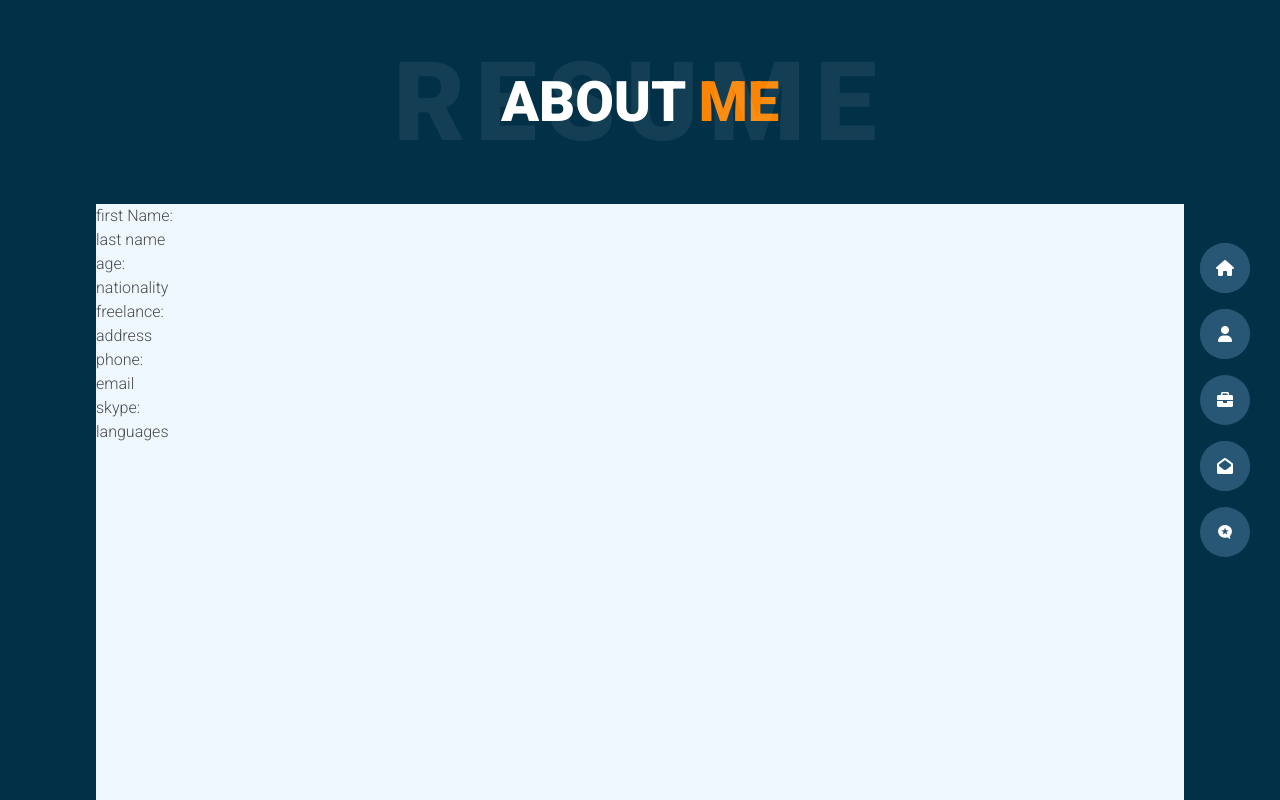
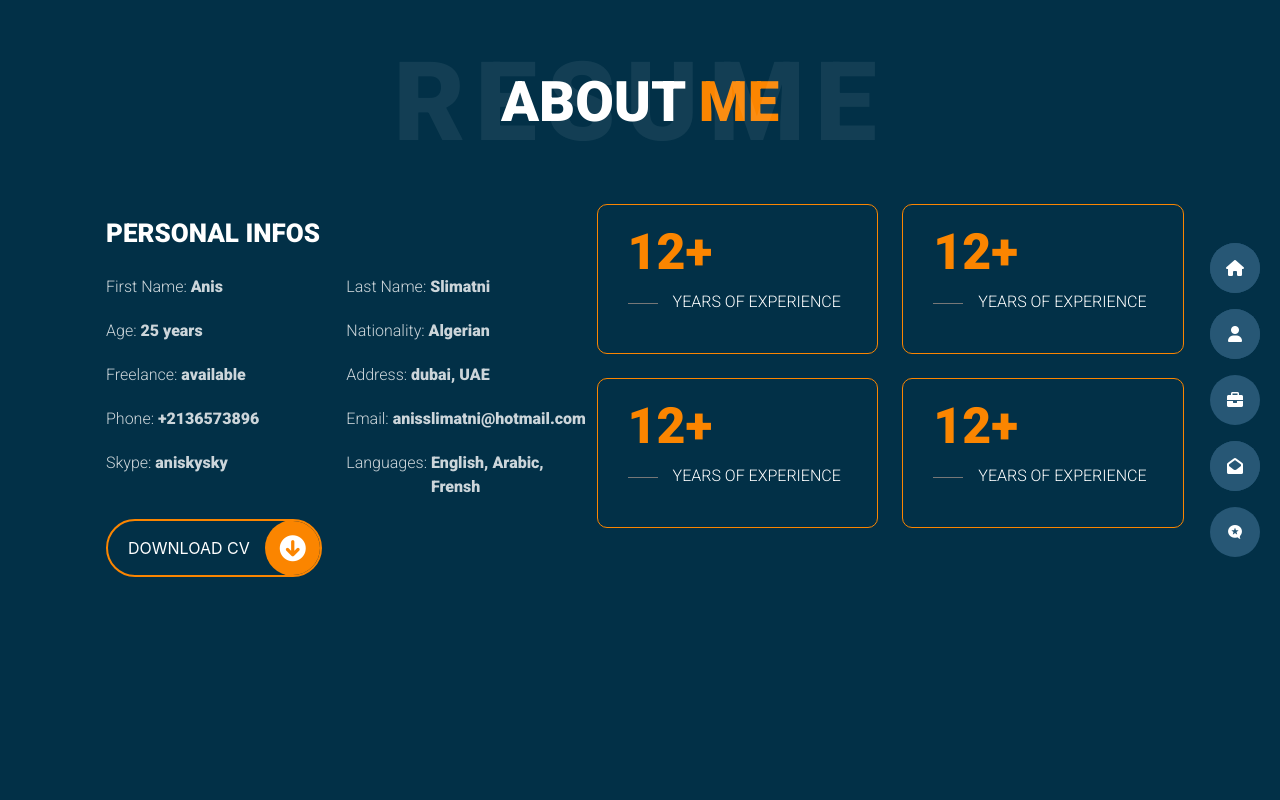
Before and after one commit to Anisky/Portfolio, a React (Create React App) app: page / in a window 1280 px wide. Both pictures are taken after a click on the item "ABOUT". Shown: the top 800 px of the page. Built offline with nearby package versions, Linux system fonts and the light colour scheme.

Commit message:
commit on master

```diff
--- a/package.json
+++ b/package.json
@@ -7,9 +7,11 @@
     "@testing-library/react": "^11.1.0",
     "@testing-library/user-event": "^12.1.10",
     "react": "^17.0.2",
+    "react-circular-progressbar": "^2.0.4",
     "react-dom": "^17.0.2",
     "react-router-dom": "^6.0.2",
     "react-scripts": "4.0.3",
+    "reactjs-percentage-circle": "^1.0.0",
     "web-vitals": "^1.0.1"
   },
   "scripts": {
--- /dev/null
+++ b/src/components/Box.css
@@ -0,0 +1,29 @@
+.box-st{
+    height: 150px;
+    border: 1px solid var(--orange);
+    border-radius: 10px;
+    padding: 10px 20px 25px 30px;
+}
+.box-st h3{
+   color: var(--orange);
+    font-size: 50px;
+    font-weight: 600;
+
+}
+.box-st p{
+    position: relative;
+    color:  white;
+    font-size: 16px;
+    padding-left: 45px;
+    margin-bottom: 8px;
+    text-transform: uppercase;
+}
+.box-st p::before{
+   content: "";
+   position: absolute;
+   left: 0;
+   top: 13px;
+   width: 30px;
+   height: 1px;
+   background: #777;
+}
--- /dev/null
+++ b/src/components/Box.jsx
@@ -0,0 +1,10 @@
+import React from 'react'
+import './Box.css'
+export const Box = (props) => {
+    return (
+      <div className="box-st">
+        <h3>{props.value}</h3>
+        <p>{props.title}</p>
+      </div>
+    );
+}
--- /dev/null
+++ b/src/components/CircularProgressBar.jsx
@@ -0,0 +1,34 @@
+import React from "react";
+import { buildStyles, CircularProgressbar } from "react-circular-progressbar";
+import 'react-circular-progressbar/dist/styles.css';
+export const CircularProgressBar = (props) => {
+    const percentage = props.percentage ;
+  return (
+    <CircularProgressbar
+      value={percentage}
+      text={`${percentage}%`}
+      styles={buildStyles({
+        // Rotation of path and trail, in number of turns (0-1)
+        rotation: 0,
+
+        // Whether to use rounded or flat corners on the ends - can use 'butt' or 'round'
+        strokeLinecap: "butt",
+
+        // Text size
+        textSize: "20px",
+
+        // How long animation takes to go from one percentage to another, in seconds
+        pathTransitionDuration: 0.5,
+
+        // Can specify path transition in more detail, or remove it entirely
+        // pathTransition: 'none',
+
+        // Colors
+        pathColor: 'var(--orange)',
+        textColor: "white",
+        trailColor: "white",
+        backgroundColor: "#3e98c7",
+      })}
+    />
+  );
+};
--- a/src/components/Navbar.css
+++ b/src/components/Navbar.css
@@ -1,6 +1,6 @@
 .navbar-m{
     position: fixed;
-    right: 30px;
+    right: 20px;
     display: flex;
     align-items: center;
     top: 50%;
--- a/src/pages/about/About.css
+++ b/src/pages/about/About.css
@@ -3,7 +3,6 @@
     display: flex;
     flex-direction: column;
     width: 85%;
-    min-height: 100vh;
     margin: 0 auto;
     animation: pageup 1s ease-out forwards;
 
@@ -24,6 +23,106 @@
  }
 
  .perso-info{
-     height: calc(100vh - 200px );
-     background-color: aliceblue;
+     min-height: calc(100vh - 200px );
  }
+ .info{
+     display: flex;
+ }
+ .about-list{
+     display: block;
+     flex-basis: auto;
+     width: 45%;
+     margin: 10px;
+     color: white;
+ }
+ .row1 h3{
+     font-weight: 600;
+     font-size: 26px;
+     margin-bottom: 22px;
+     text-transform: uppercase;
+ }
+ .row2{
+     display: flex;
+     width: 100%;
+     /* flex-wrap: wrap; */
+ }
+ .row2 ul{
+     min-width: 50%;
+     display: flex;
+     flex-direction: column;
+     /* flex-wrap: wrap; */
+    /* flex: 0 0 100%; */
+ }
+ .row2 li{
+     display: flex;
+     padding-bottom: 20px;
+     text-transform: capitalize;
+ }
+ .row2 li h2{
+     opacity: 0.8;
+     font-weight: 400;
+ }
+
+ .info-list{
+     font-weight: 600 !important;
+     font-size: 16px;
+     text-transform: none;
+ }
+ .stats   {
+     width: 55%;
+ }
+ /* skills section */
+
+ .skills{
+    margin: 50px 0;
+    min-height: calc(100vh);
+ }
+ .sec-title {
+    color: white;
+    font-weight: 600;
+    font-size: 26px;
+    margin-bottom: 22px;
+    text-transform: uppercase;
+    text-align: center;
+ }
+ .sk-el{
+     margin-top: 50px;
+     display: flex;
+     flex-wrap: wrap;
+     justify-content: center;
+ }
+ .skills .cir-100{
+    margin: 0 auto;
+    width: 150px;
+    height: 150px;
+    margin: 40px 5%;
+
+ }
+ .cir-100 p{
+     width: 100%    ;
+     text-align: center;
+     margin: 15px auto;
+     color: white;
+     font-size: 20px;
+     font-weight: 400;
+     text-transform: uppercase;
+ }
+
+
+
+
+
+ @media screen and (max-width:1200px){
+
+    .row2{
+        width: 100%;
+    }
+    .row ul{
+        display: block;
+        width: 50%;
+    }
+    .row2 li{
+        flex-direction: column;
+
+    }
+ }
--- a/src/pages/about/About.js
+++ b/src/pages/about/About.js
@@ -2,33 +2,132 @@ import React from 'react'
 import './About.css'
 import { PageTitle } from '../../components/PageTitle'
 import { Navbar } from '../../components/Navbar'
+import { SpecialBtn } from '../../components/SpecialBtn'
+import { Box } from '../../components/Box'
+import { CircularProgressBar } from '../../components/CircularProgressBar'
 
 const About = () => {
-    const col1 = ['first Name','age','freelance','phone','skype']
-    const col2 = ['last name','nationality','address','email','languages']
+    const col1 = ['first Name','age','freelance','phone','skype'];
+    const col2 = ['Anis','25 years','available','+2136573896','aniskysky'];
+    const col3 = ['last Name', 'nationality', 'address', 'email', 'languages'];
+    const col4 = ['Slimatni', 'Algerian', 'dubai, UAE', 'anisslimatni@hotmail.com', 'English, Arabic, Frensh'];
+
+
     return (
         <div className="about-container">
             <Navbar />
             <PageTitle ttl1={'about'} ttl2={"me"} ttl3={"resume"} />
             <section className="perso-info">
                 <div className="info">
-                    <div className="col1">
+                    <div className="about-list">
+                        <div className="row1">
+                            <h3>personal infos</h3>
+                        </div>
+                        <div className="row2">
                         <ul>
                             {col1.map((el,id) =>
                                 <li key={id}>
-                                    <h2>{el}: </h2>
-                                    <h2>{col2[id]}</h2>
+                                    <h2>{el}:&nbsp;</h2>
+                                    <h2 className="info-list" >{col2[id]}</h2>
                                 </li>
                             )}
                         </ul>
+                        <ul>
+                            {col3.map((el,id) =>
+                                <li key={id}>
+                                    <h2>{el}:&nbsp;</h2>
+                                    <h2 className="info-list">{col4[id]}</h2>
+                                </li>
+                            )}
+                        </ul>
+                        </div>
+                        <div className="row3">
+                            <SpecialBtn content={'download CV'} iconClass={'fas fa-arrow-circle-down'} />
+                        </div>
+
 
                     </div>
-                    <div className="col2">
+                    <div className="stats">
+                        <div className="columns">
+                            <div className="column">
+                                <Box   value={'12+'} title={'years of experience'} />
+                            </div>
+                            <div className="column">
+                            <Box   value={'12+'} title={'years of experience'} />
+                            </div>
+                        </div>
+                        <div className="columns">
+                            <div className="column">
+                            <Box   value={'12+'} title={'years of experience'} />
+                            </div>
+                            <div className="column">
+                            <Box   value={'12+'} title={'years of experience'} />
+                            </div>
+                        </div>
 
                     </div>
                 </div>
             </section>
 
+            <div  style={{ width :'40%', border:'1px solid grey' , margin:'30px auto', opacity: '0.6'}}></div>
+
+            <section className="skills">
+                <h3 className="sec-title">
+                   my skills
+                </h3>
+                <div className="skills-list">
+                     <div className="sk-el">
+                         <div className="cir-100">
+                            <CircularProgressBar percentage={25} />
+                            <p>HTML</p>
+                         </div>
+                         <div className="cir-100">
+                            <CircularProgressBar percentage={25} />
+                            <p>HTML</p>
+                         </div>
+                         <div className="cir-100">
+                            <CircularProgressBar percentage={25} />
+                            <p>HTML</p>
+                         </div>
+                         <div className="cir-100">
+                            <CircularProgressBar percentage={25} />
+                            <p>HTML</p>
+                         </div>
+                         <div className="cir-100">
+                            <CircularProgressBar percentage={25} />
+                            <p>HTML</p>
+                         </div>
+                         <div className="cir-100">
+                            <CircularProgressBar percentage={25} />
+                            <p>HTML</p>
+                         </div>
+                         <div className="cir-100">
+                            <CircularProgressBar percentage={25} />
+                            <p>HTML</p>
+                         </div>
+                         <div className="cir-100">
+                            <CircularProgressBar percentage={25} />
+                            <p>HTML</p>
+                         </div>
+                         <div className="cir-100">
+                            <CircularProgressBar percentage={25} />
+                            <p>HTML</p>
+                         </div>
+                         <div className="cir-100">
+                            <CircularProgressBar percentage={25} />
+                            <p>HTML</p>
+                         </div>
+                         <div className="cir-100">
+                            <CircularProgressBar percentage={25} />
+                            <p>HTML</p>
+                         </div>
+
+
+                     </div>
+
+
+                </div>
+            </section>
 
 
         </div>
```
Also changed, not shown: 1 other file (tests, documents, lock files or other folders).
